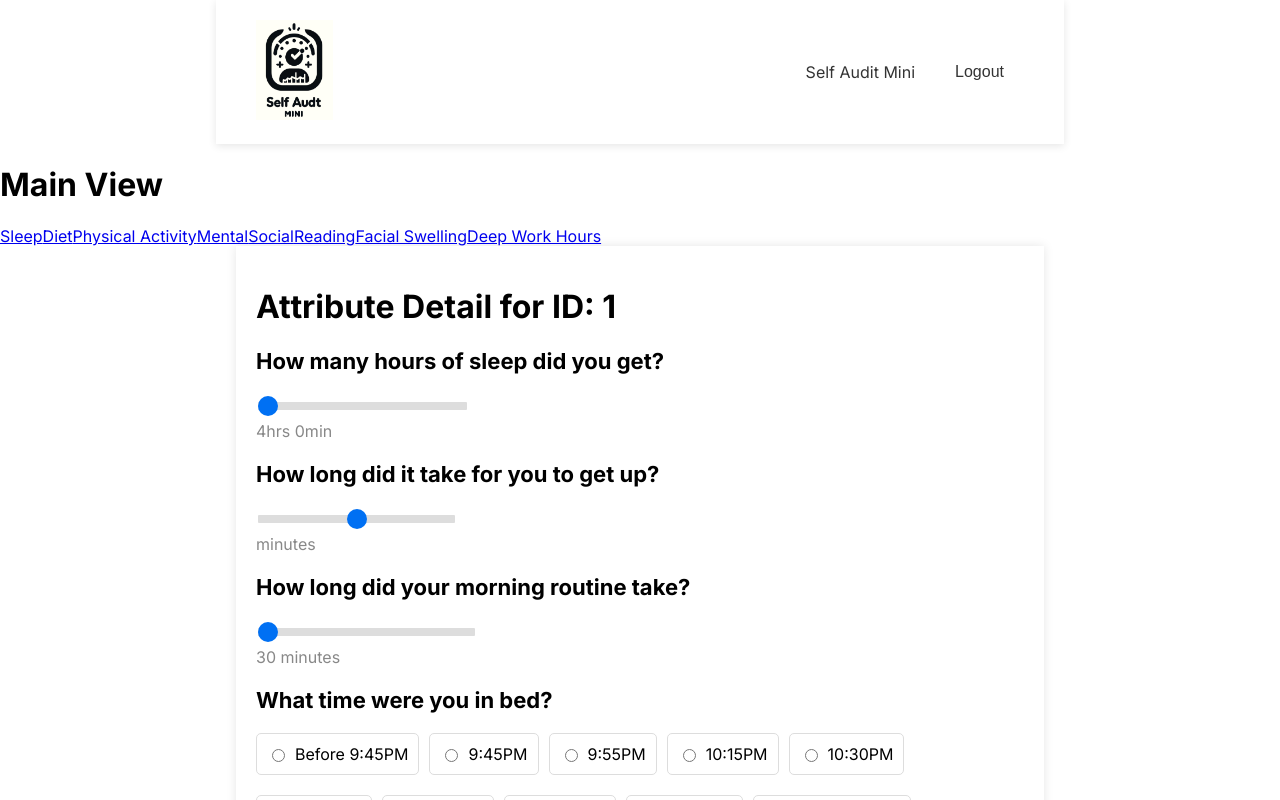
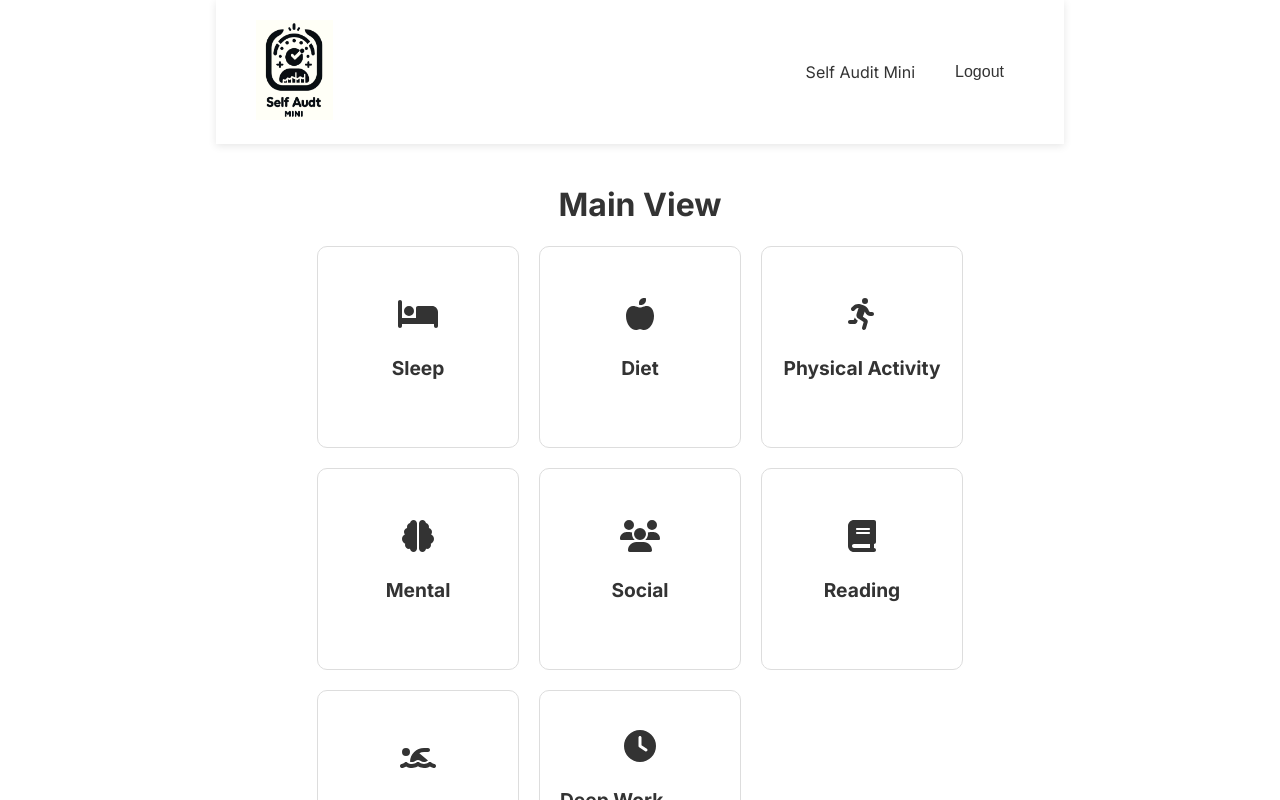
Before and after one commit to anishsharma21/self-audit-mini, a React (Create React App) app in the folder client/: page /protected/1 in a window 1280 px wide. Shown: the top 800 px of the page. Built offline with nearby package versions, Linux system fonts and the light colour scheme; no server answers; sample sign-in values are in the browser's storage.

Commit message:
Refactored AttributeList styling to ensure cards are square-shaped with rounded edges and a hover effect. Ensured all card contents are centered and titles are styled appropriately. Fixed issue with card content alignment by resetting margins.

```diff
--- a/client/package.json
+++ b/client/package.json
@@ -3,6 +3,8 @@
   "version": "0.1.0",
   "private": true,
   "dependencies": {
+    "@fortawesome/free-solid-svg-icons": "^6.5.1",
+    "@fortawesome/react-fontawesome": "^0.2.0",
     "@testing-library/jest-dom": "^5.17.0",
     "@testing-library/react": "^13.4.0",
     "@testing-library/user-event": "^13.5.0",
--- /dev/null
+++ b/client/src/components/AttributeList/AttributeIcon.js
@@ -0,0 +1,21 @@
+import React from 'react';
+import { FontAwesomeIcon } from '@fortawesome/react-fontawesome';
+import { faBed, faAppleAlt, faRunning, faBrain, faUsers, faBook, faSwimmer, faClock } from '@fortawesome/free-solid-svg-icons';
+import styles from './AttributeIcon.module.css'; // Import styles
+
+const icons = {
+    Sleep: faBed,
+    Diet: faAppleAlt,
+    'Physical Activity': faRunning,
+    Mental: faBrain,
+    Social: faUsers,
+    Reading: faBook,
+    'Facial Swelling': faSwimmer,
+    'Deep Work Hours': faClock,
+};
+
+const AttributeIcon = ({ name }) => {
+    return <FontAwesomeIcon icon={icons[name]} className={styles.icon} />; // Apply the icon class
+};
+
+export default AttributeIcon;
--- /dev/null
+++ b/client/src/components/AttributeList/AttributeIcon.module.css
@@ -0,0 +1,5 @@
+.icon {
+    font-size: 2em;
+    color: #333;
+    margin-bottom: 10px;
+}
--- a/client/src/components/AttributeList/AttributeList.js
+++ b/client/src/components/AttributeList/AttributeList.js
@@ -1,12 +1,15 @@
 import React from 'react';
 import { Link } from 'react-router-dom';
+import AttributeIcon from './AttributeIcon'; // Import AttributeIcon
+import styles from './AttributeList.module.css'; // Import styles
 
 const AttributeList = ({ attributes }) => {
     return (
-        <div>
+        <div className={styles.attributeList}>
             {attributes.map(attribute => (
-                <Link key={attribute.id} to={`/protected/${attribute.id}`}>
-                    {attribute.name}
+                <Link key={attribute.id} to={`/protected/${attribute.id}`} className={styles.card}>
+                    <AttributeIcon name={attribute.name} /> {/* Display the icon */}
+                    <h2 className={styles.title}>{attribute.name}</h2>
                 </Link>
             ))}
         </div>
--- /dev/null
+++ b/client/src/components/AttributeList/AttributeList.module.css
@@ -0,0 +1,29 @@
+.attributeList {
+    display: grid;
+    grid-template-columns: repeat(3, 1fr);
+    gap: 20px;
+    margin: 0 auto;
+}
+
+.card {
+    display: flex;
+    flex-direction: column;
+    align-items: center;
+    justify-content: center;
+    padding: 20px;
+    border: 1px solid #ddd;
+    border-radius: 10px; /* Add rounded edges */
+    text-decoration: none;
+    transition: background-color 0.3s; /* Add a transition for the background color */
+    width: 10rem; /* Set a fixed width */
+    height: 10rem; /* Set a fixed height */
+}
+
+.card:hover {
+    background-color: #f0f0f0; /* Change the background color to grey on hover */
+}
+
+.title {
+    font-size: 1.2em;
+    color: #333;
+}
--- a/client/src/components/MainView/MainView.js
+++ b/client/src/components/MainView/MainView.js
@@ -1,9 +1,10 @@
 import React from 'react';
 import { Outlet } from 'react-router-dom'; // Import Outlet
 import AttributeList from '../AttributeList/AttributeList'; // Import AttributeList
+import styles from './MainView.module.css'; // Import styles
 
 const MainView = () => {
-    // Dummy data
+
     const attributes = [
         { id: 1, name: 'Sleep' },
         { id: 2, name: 'Diet' },
@@ -16,8 +17,8 @@ const MainView = () => {
     ];
 
     return (
-        <div>
-            <h1>Main View</h1>
+        <div className={styles.mainView}>
+            <h1 className={styles.title}>Main View</h1>
             <AttributeList attributes={attributes} /> {/* Pass the entire attribute object */}
             <Outlet /> {/* Render nested routes */}
         </div>
--- /dev/null
+++ b/client/src/components/MainView/MainView.module.css
@@ -0,0 +1,11 @@
+.mainView {
+    display: flex;
+    flex-direction: column;
+    align-items: center;
+    padding: 20px;
+}
+
+.title {
+    font-size: 2em;
+    color: #333;
+}
```
Also changed, not shown: 1 other file (tests, documents, lock files or other folders).
